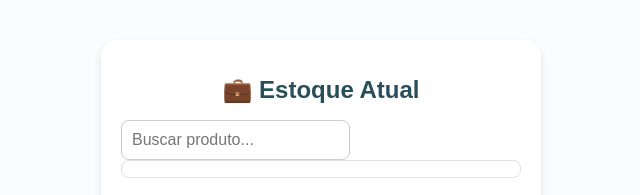
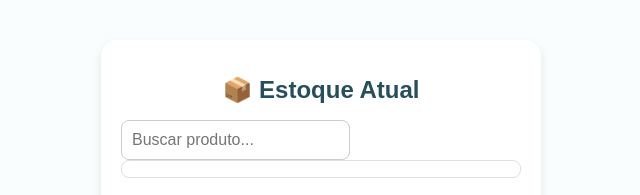
Before and after one commit to diasdodgeon/abcloset-contabilidade, a plain HTML site: page abcloset-contabilidade/estoque.html in a window 1280 px wide. Shown: the top 195 px of the page, 319-959 px from the left. Drawn offline with Linux system fonts and the light colour scheme; no server answers.

Commit message:
Update estoque.html

```diff
--- a/abcloset-contabilidade/estoque.html
+++ b/abcloset-contabilidade/estoque.html
@@ -3,14 +3,14 @@
 <head>
   <meta charset="UTF-8" />
   <meta name="viewport" content="width=device-width, initial-scale=1.0" />
-  <title>💼 Estoque - ABCloset</title>
+  <title>📦 Estoque - ABCloset</title>
   <link rel="stylesheet" href="style.css" />
   <script type="module" src="estoque.js" defer></script>
 </head>
 
 <body class="background">
   <div  class="container">
-    <h1 align="center">💼 Estoque Atual</h1>
+    <h1 align="center">📦 Estoque Atual</h1>
 
     <!-- Barra de busca -->
     <input type="search" id="search-estoque" placeholder="Buscar produto..." />
```
